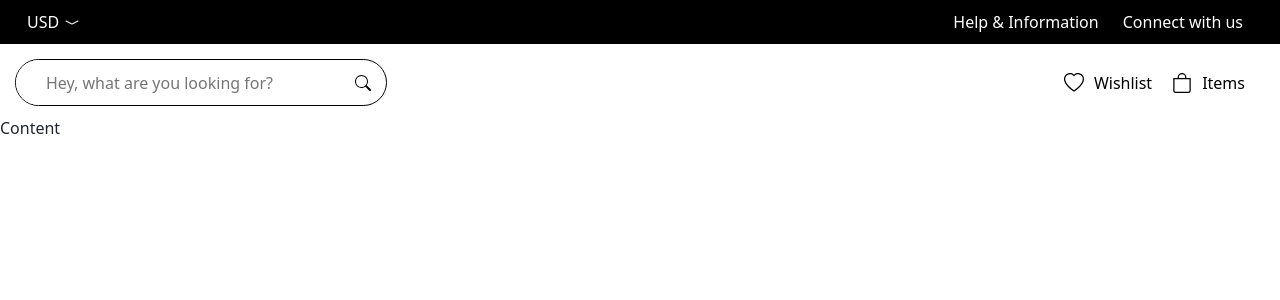
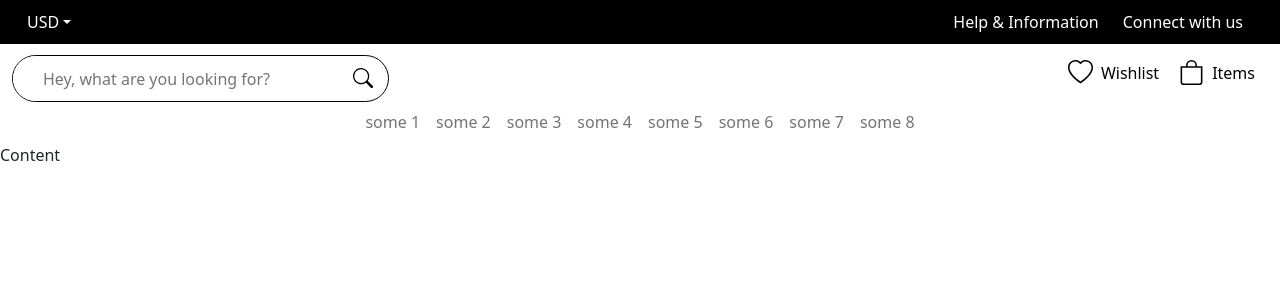
Before and after one commit to lp1984x/e-commerce, a React (Create React App) app: page / in a window 1280 px wide. Shown: the top 300 px of the page. Built offline with nearby package versions, Linux system fonts and the light colour scheme.

Commit message:
add header

```diff
--- a/src/Header/Header.tsx
+++ b/src/Header/Header.tsx
@@ -1,12 +1,13 @@
 import React from "react";
 import Topbar from "./Topbar/Topbar";
-import SearchBar from "./SearchBar/SearchBar";
+
+import NavBar from "./NavBar/NavBar";
 
 export default function Header() {
   return (
     <header className="header">
       <Topbar />
-      <SearchBar />
+      <NavBar />
     </header>
   );
 }
--- /dev/null
+++ b/src/Header/NavBar/NavBar.tsx
@@ -0,0 +1,62 @@
+import React from "react";
+import { Container, Nav, Navbar, Offcanvas } from "react-bootstrap";
+import "./navbar.scss";
+import * as Icon from "react-bootstrap-icons";
+
+export default function NavBar() {
+  const menus = [
+    "some 1",
+    "some 2",
+    "some 3",
+    "some 4",
+    "some 5",
+    "some 6",
+    "some 7",
+    "some 8",
+  ];
+  return (
+    <Navbar expand="lg" className="nav-bar">
+      <Container fluid className="d-block position-relative">
+        <Navbar.Toggle className="nav-bar__toggler" />
+
+        <form className="nav-bar__search-section">
+          <input
+            className="nav-bar__search"
+            placeholder="Hey, what are you looking for?"
+          />
+          <Icon.Search className="nav-bar__find" />
+        </form>
+        <div className="nav-bar__cart-section">
+          <a href="#none" className="nav-bar__link">
+            <Icon.Heart className="nav-bar__icons" />
+            <p className="d-none d-lg-inline m-0 ms-lg-2">Wishlist</p>
+          </a>
+          <a href="#none" className="nav-bar__link">
+            <Icon.Bag className="nav-bar__icons" />
+            <p className="d-none d-lg-inline m-0 ms-lg-2">Items</p>
+          </a>
+        </div>
+
+        <Navbar.Offcanvas placement="start">
+          <Offcanvas.Header
+            closeButton
+            closeLabel="Clode"
+            closeVariant="white"
+            className="nav-bar__offcanvas-header"
+          >
+            <Offcanvas.Title>Menu</Offcanvas.Title>
+          </Offcanvas.Header>
+          <Offcanvas.Body>
+            <Nav className="justify-content-center flex-grow-1">
+              {menus.map((item, index) => (
+                <Nav.Link href={"#" + item} key={index}>
+                  {item}
+                </Nav.Link>
+              ))}
+            </Nav>
+          </Offcanvas.Body>
+        </Navbar.Offcanvas>
+      </Container>
+    </Navbar>
+  );
+}
--- /dev/null
+++ b/src/Header/NavBar/navbar.scss
@@ -0,0 +1,94 @@
+@import "/src/palette";
+
+.nav-bar {
+  background-color: $darkest;
+  color: white;
+  border-top: 1px solid white;
+  padding: 10px 0 1px;
+}
+
+.nav-bar__search-section {
+  position: relative;
+  border: 1px solid $darkest;
+  width: 100%;
+}
+
+.nav-bar__search {
+  width: 100%;
+  height: 45px;
+  padding: 15px 30px;
+  border: 0;
+}
+
+.nav-bar__find {
+  position: absolute;
+  top: 12px;
+  right: 15px;
+  color: black;
+  font-size: 20px;
+}
+.nav-bar__find:hover {
+  transform: scale(1.1);
+
+  cursor: pointer;
+}
+
+.nav-bar__cart-section {
+  top: 0;
+  position: absolute;
+  right: 15px;
+  display: flex;
+  align-items: center;
+  flex-wrap: nowrap;
+  margin-top: 5px;
+}
+.nav-bar__link {
+  display: flex;
+  align-items: center;
+  text-decoration: none;
+  padding: 0 10px;
+  color: white;
+}
+.nav-bar__link:hover {
+  color: $darkest;
+  transform: scale(1.1);
+}
+
+.nav-bar__icons {
+  font-size: 25px;
+}
+
+@media (min-width: 992px) {
+  .nav-bar {
+    background-color: white;
+  }
+
+  .nav-bar__search-section {
+    position: relative;
+    border: 1px solid $darkest;
+    border-radius: 50px;
+    width: 30%;
+  }
+
+  .nav-bar__search {
+    border-radius: 50px;
+    width: 90%;
+    height: 45px;
+    padding: 15px 30px;
+    border: 0;
+  }
+  .nav-bar__link {
+    color: $darkest;
+  }
+}
+
+.nav-bar__toggler {
+  color: white;
+  border-color: white;
+  background-color: white;
+  margin-bottom: 7px;
+}
+.nav-bar__offcanvas-header {
+  background-color: $darkest;
+  color: white;
+}
--- a/src/Header/SearchBar/SearchBar.tsx
+++ b/src/Header/SearchBar/SearchBar.tsx
@@ -15,11 +15,11 @@ export default function SearchBar() {
       <div className="searchBar__cartSection">
         <a href="#none" className="searchBar__link">
           <Icon.Heart className="searchBar__icons" />
-          Wishlist
+          <p className="d-none d-lg-inline m-0 ms-lg-2">Wishlist</p>
         </a>
         <a href="#none" className="searchBar__link">
           <Icon.Bag className="searchBar__icons" />
-          Items
+          <p className="d-none d-lg-inline m-0 ms-lg-2">Items</p>
         </a>
       </div>
     </div>
--- a/src/Header/SearchBar/searchBat.scss
+++ /dev/null
@@ -1,57 +0,0 @@
-@import "/src/palette";
-
-.searchBar {
-  display: flex;
-  justify-content: space-between;
-  padding: 15px 25px 10px 15px;
-  color: $lightest;
-}
-
-.searchBar__searchSection {
-  position: relative;
-  border: 1px solid $darkest;
-  border-radius: 50px;
-  width: 30%;
-}
-
-.searchBar__search {
-  border-radius: 50px;
-  width: 90%;
-  height: 45px;
-  padding: 15px 30px;
-  border: 0;
-}
-
-.searchBar__find {
-  position: absolute;
-  top: 15px;
-  right: 15px;
-  color: black;
-}
-.searchBar__find:hover {
-  transform: scale(1.1);
-
-  cursor: pointer;
-}
-
-.searchBar__cartSection {
-  display: flex;
-  flex-wrap: nowrap;
-}
-
-.searchBar__link {
-  display: flex;
-  align-items: center;
-  text-decoration: none;
-  color: $darkest;
-  padding: 10px;
-}
-.searchBar__link:hover {
-  color: $darkest;
-  transform: scale(1.1);
-}
-
-.searchBar__icons {
-  font-size: 20px;
-  margin-right: 10px;
-}
--- a/src/Header/Topbar/Topbar.tsx
+++ b/src/Header/Topbar/Topbar.tsx
@@ -3,38 +3,29 @@ import "./topbar.scss";
 import * as Icon from "react-bootstrap-icons";
 import { useAppDispatch, useAppSelector } from "../../store/store";
 import { setCurrency } from "../../store/features/currencySlice";
+import { NavDropdown } from "react-bootstrap";
 
 export default function Topbar() {
   const dispatch = useAppDispatch();
   const current = useAppSelector((state) => state.currency.value);
-
   const currency = ["USD", "RUB", "CHN"];
-  const [open, setopen] = useState(false);
   return (
     <div className="topbar">
       <div className="topbar__left-bar">
-        <a
+        <NavDropdown
+          title={current}
+          id="collasible-nav-dropdown"
           className="topbar__buttons"
-          href="#none"
-          onClick={() => setopen((prev) => !prev)}
         >
-          {current}
-          <Icon.ChevronCompactDown className="topbar__button-icon" />
-        </a>
-        <ul className={open ? "topbar__submenu-open" : "topbar__submenu"}>
           {currency.map((item, index) => (
-            <li
+            <NavDropdown.Item
               key={index}
-              className="topbar__submenu-buttons"
-              onClick={() => {
-                dispatch(setCurrency(item));
-                setopen((prev) => !prev);
-              }}
+              onClick={() => dispatch(setCurrency(item))}
             >
               {item}
-            </li>
+            </NavDropdown.Item>
           ))}
-        </ul>
+        </NavDropdown>
       </div>
       <div className="topbar__right-bar">
         <a className="topbar__buttons" href="#none">
--- a/src/Header/Topbar/topbar.scss
+++ b/src/Header/Topbar/topbar.scss
@@ -23,34 +23,6 @@
   padding: 10px 12px;
   color: $lightest;
 }
-.topbar__button-icon {
-  margin-left: 5px;
-}
-
 .topbar__buttons:hover {
   color: $middle-light;
 }
-
-.topbar__submenu,
-.topbar__submenu-open {
-  list-style: none;
-  padding: 0px 12px;
-  position: absolute;
-  width: 100%;
-  left: 0;
-  background-color: $darkest;
-  transform: scaleY(1);
-  transform-origin: 0 0;
-  transition: 0.2s;
-  z-index: 999;
-}
-
-.topbar__submenu {
-  transform: scaleY(0);
-}
-
-.topbar__submenu-buttons {
-  padding: 5px 0;
-  border-top: 1px solid $lightest;
-  cursor: pointer;
-}
--- a/src/index.scss
+++ b/src/index.scss
@@ -10,3 +10,7 @@ body,
   flex-direction: column;
   min-height: 100%;
 }
+.container {
+  padding: 0;
+  width: 75%;
+}
```
